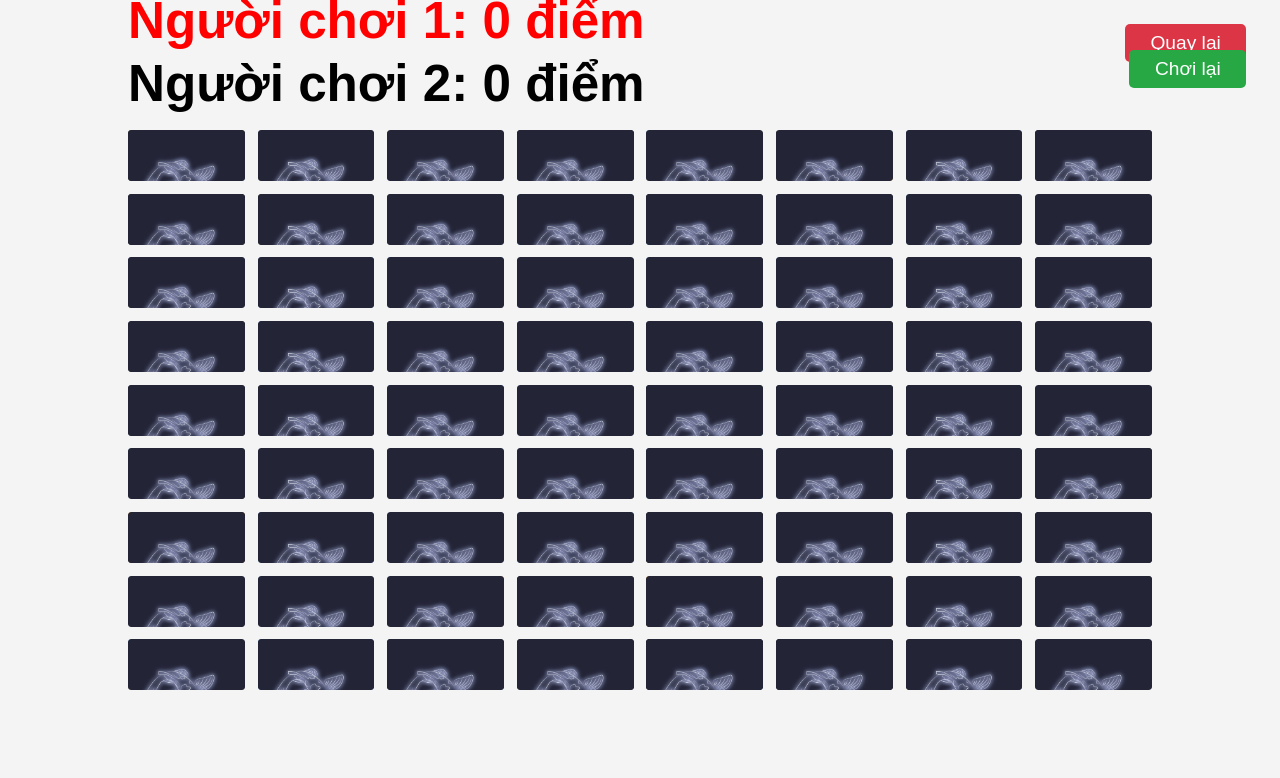
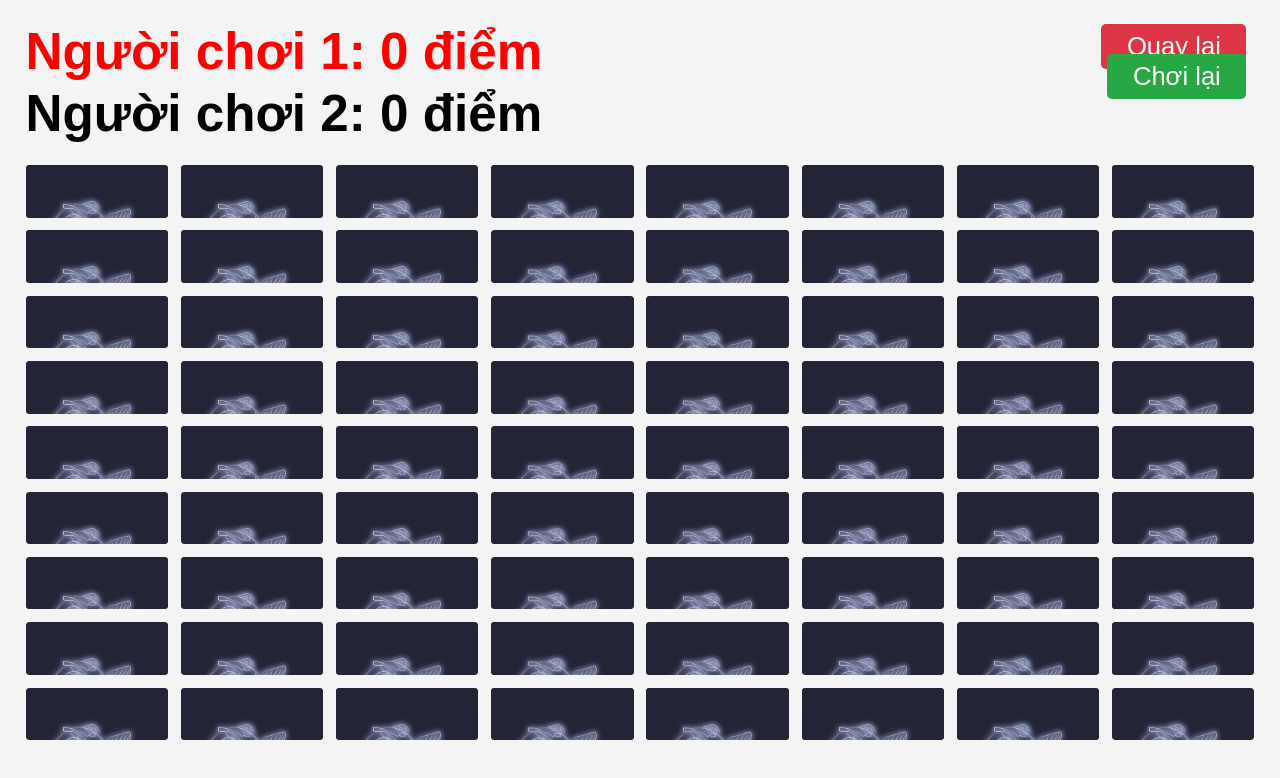
Before and after one commit to Lovefjve/lat_hinh, a plain HTML site: page index.html in a window 1280 px wide. Both pictures are taken after a click on the button "Chơi 2 người". Drawn offline with Linux system fonts and the light colour scheme.

Commit message:
Update style.css

```diff
--- a/style.css
+++ b/style.css
@@ -3,11 +3,21 @@ body {
     display: flex;
     justify-content: center;
     align-items: center;
-    height: 85vh;
+    height: 95vh;
     margin: 0;
     background-color: #f4f4f4;
     flex-direction: column;
     padding: 0 0.7px; /* Giữ khoảng cách 0.7px hai bên trái, phải */
+}
+
+.game-board {
+    width: 96vw; /* Chiếm 80% chiều rộng của viewport */
+    height: 90vh; /* Chiếm 90% chiều cao của viewport */
+    display: flex; /* Sử dụng flexbox để xếp theo cột */
+    flex-direction: column; /* Xếp theo cột */
+    gap: 0.6vh; /* Khoảng cách giữa các phần tử */
+    margin: 0;
+    padding: 0;
 }
 
 .menu {
@@ -38,11 +48,10 @@ body {
     display: grid;
     grid-template-columns: repeat(8, 1fr); /* 8 cột */
     grid-template-rows: repeat(9, 1fr); /* 9 hàng */
-    gap: 1vw;
-    margin: 0 auto;
-    width: 80vw; /* Giới hạn chiều rộng theo viewport width */
-    height: 70vh; /* Giới hạn chiều cao theo viewport height */
-    transform-origin: top;
+    gap: 1vw; /* Khoảng cách giữa các ô */
+    margin: 0 auto; /* Giữa các phần tử trong lưới */
+    width: 100%; /* Chiếm toàn bộ chiều rộng của .game-board */
+    height: 100%; /* Chiếm toàn bộ chiều cao của .game-board */
 }
 
 .hidden {
@@ -114,7 +123,7 @@ button:hover {
     top: 2vh; /* Khoảng cách từ đỉnh dựa trên chiều cao màn hình */
     right: 2vw; /* Khoảng cách từ bên phải dựa trên chiều rộng màn hình */
     padding: 1vh 2vw;
-    font-size: 1.5vw;
+    font-size: 2vw;
     cursor: pointer;
     border-radius: 5px; /* Bo tròn cạnh cho nút quay lại */
     background-color: #dc3545; /* Màu nền cho nút quay lại */
@@ -130,7 +139,7 @@ button:hover {
 #restart {
     margin-top: 2px; /* Thêm khoảng cách giữa nút chơi lại và các phần khác */
     padding: 1vh 2vw;
-    font-size: 1.5vw;
+    font-size: 2vw;
     cursor: pointer;
     border-radius: 5px;
     background-color: #28a745; /* Màu nền cho nút Chơi lại */
@@ -138,7 +147,7 @@ button:hover {
     border: none;
     transition: background-color 0.3s;
     position: fixed; /* Đặt nút cố định trên màn hình */
-    top: 6vh; /* Khoảng cách từ đỉnh màn hình để nằm dưới nút quay lại */
+    top: 6.5vh; /* Khoảng cách từ đỉnh màn hình để nằm dưới nút quay lại */
     right: 2vw; /* Khoảng cách từ bên phải */
 }
 
```
